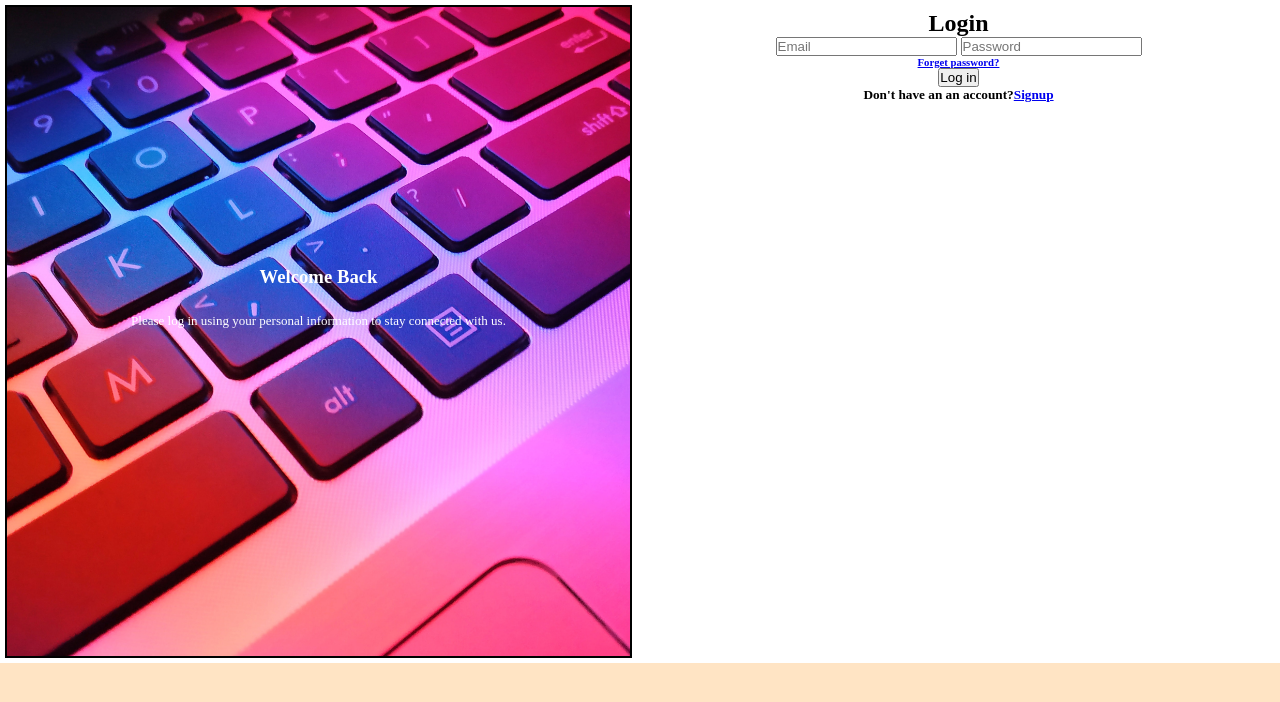
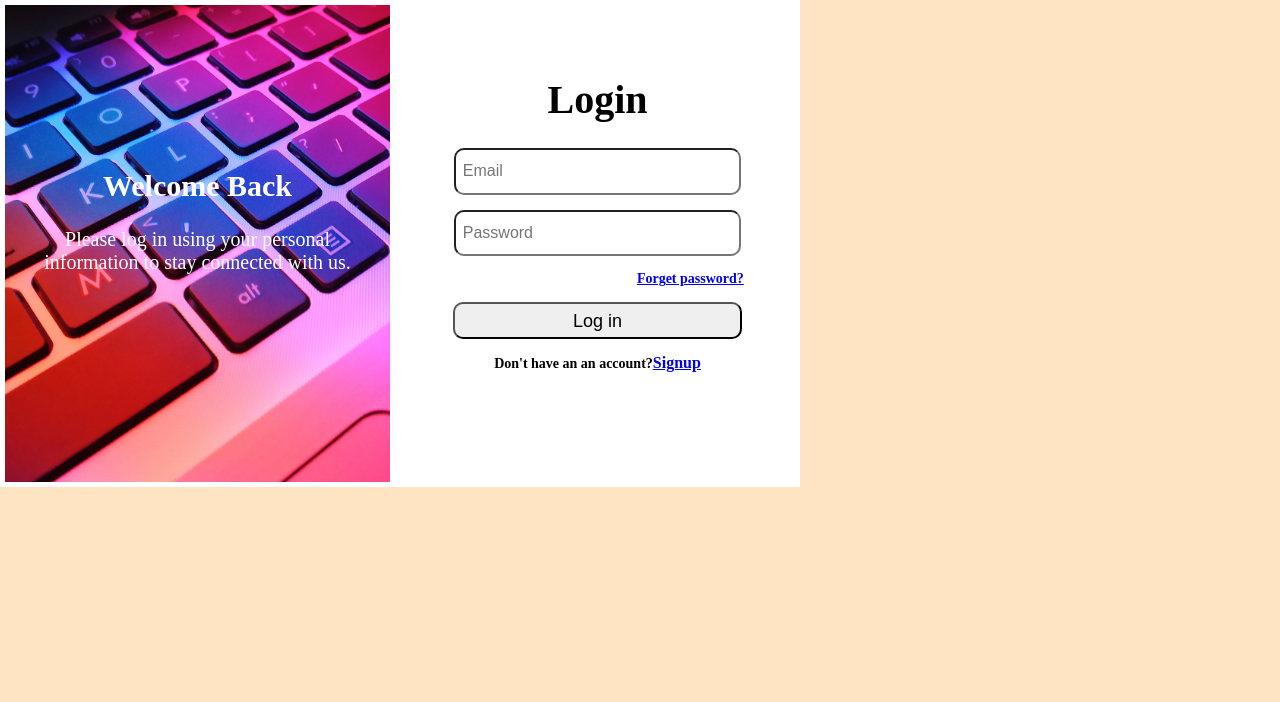
Before and after one commit to Chirag6525/Sign-up-Sign-in-, a plain HTML site: page index.html in a window 1280 px wide. Drawn offline with Linux system fonts and the light colour scheme.

Commit message:
UPDATED FILES

```diff
--- a/index.html
+++ b/index.html
@@ -13,7 +13,7 @@
             <p>Please log in using your personal information to stay connected with us.</p>
         </div>
         <div class="form">
-            <h2>Login</h3>
+            <h2>Login</h2>
             <input type="text" placeholder="Email">
             <input type="password" placeholder="Password" >
             <a href="#" title=""><h6>Forget password?</h6></a>
--- a/style.css
+++ b/style.css
@@ -8,16 +8,11 @@ body{
 .container{
     background-color:white;
     display:flex;
-    /* margin: 25% 25% 25% 25%; */
-    justify-content: center;
-    /* height: 50%;
-    width: 50%; */
+    width: 800px;
 }
 .info{
-    border: 2px solid black;
     width: 50%;
     color: white;
-    /* background-color: black; */
     background-image: url(login.jpg);
     background-size: cover;
     background-repeat: no-repeat;
@@ -25,19 +20,62 @@ body{
     text-align: center;
 }
 h3{
-    font-weight:700;
+    font-size: 30px;
+    font-weight:900;
     padding: 10px;
     text-align: center;
     margin-top: 40%;
 }
 p{
     margin-bottom: 50%;
-    font-size: 13px;
+    font-size: 20px;
     padding: 15px;
+
 }
 .form{
-    /* border: 2px solid black; */
     width: 50%;
     margin: 10px;
+    padding-top: 7%;
+}
+h2{
+    padding: 10px;
     text-align: center;
+    font-size: 40px;
 }
+input{
+    display: block;
+    padding: 7px;
+    margin-left: auto;
+    margin-right: auto;
+    margin-top: 15px;
+    width: 70%;
+    height: 7%;
+    border-radius: 10px;
+    font-size: 16px;
+}
+h6{
+    margin-top: 15px;
+    text-align: right;
+    margin-right: 12%;
+    font-size: 14px;
+}
+button{
+    width: 75%;
+    height: 9%;
+    border-radius: 10px;
+    margin-top: 15px;
+    padding: 7px;
+    display: block;
+    margin-left: auto;
+    margin-right: auto;
+    font-size: 18px;
+    font-weight: 400;
+}
+h5{
+    margin-top: 15px;
+    text-align: center;
+    font-size: 14px;
+}
+a{
+    font-size: 16px;
+}
```
